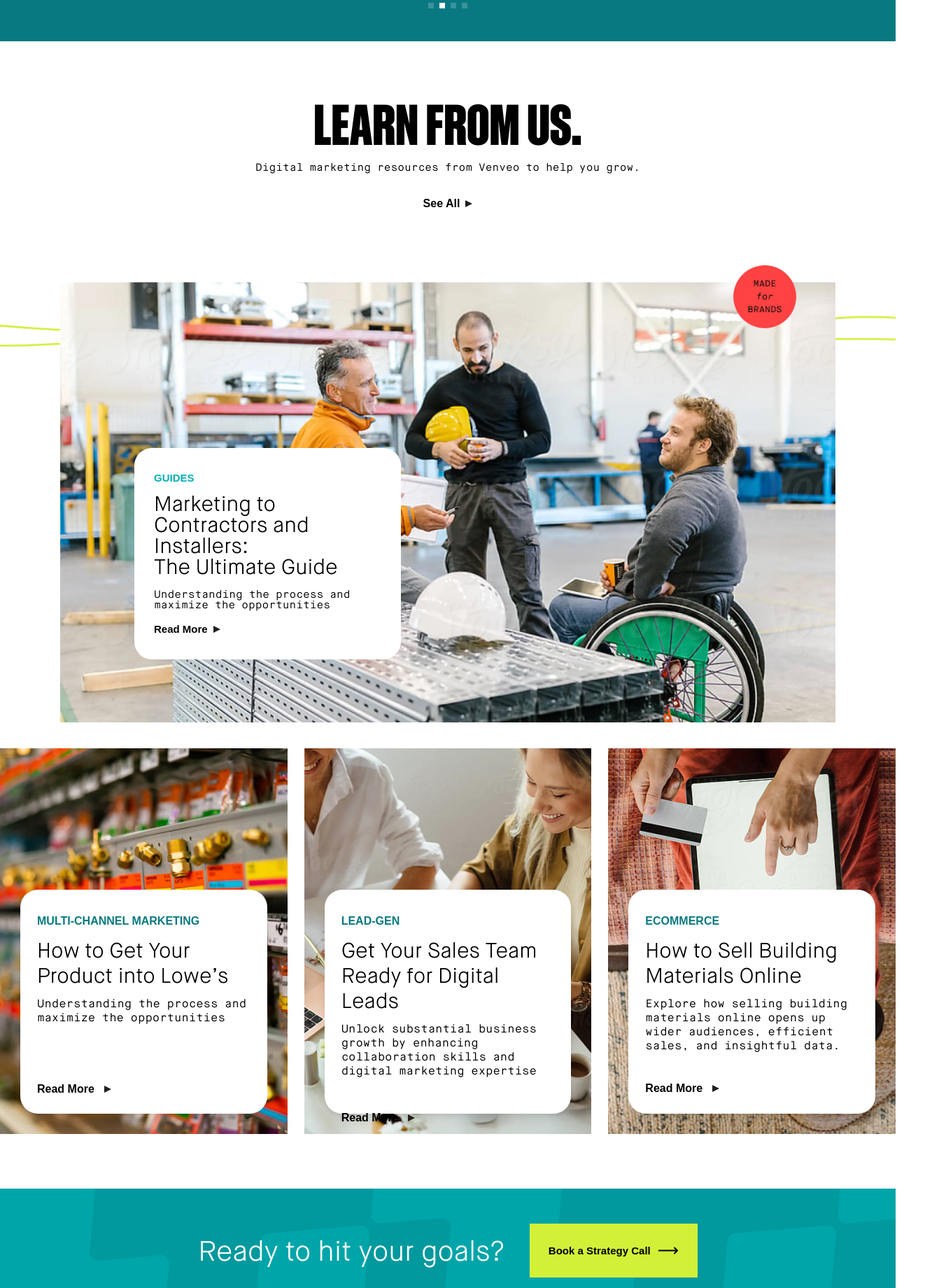
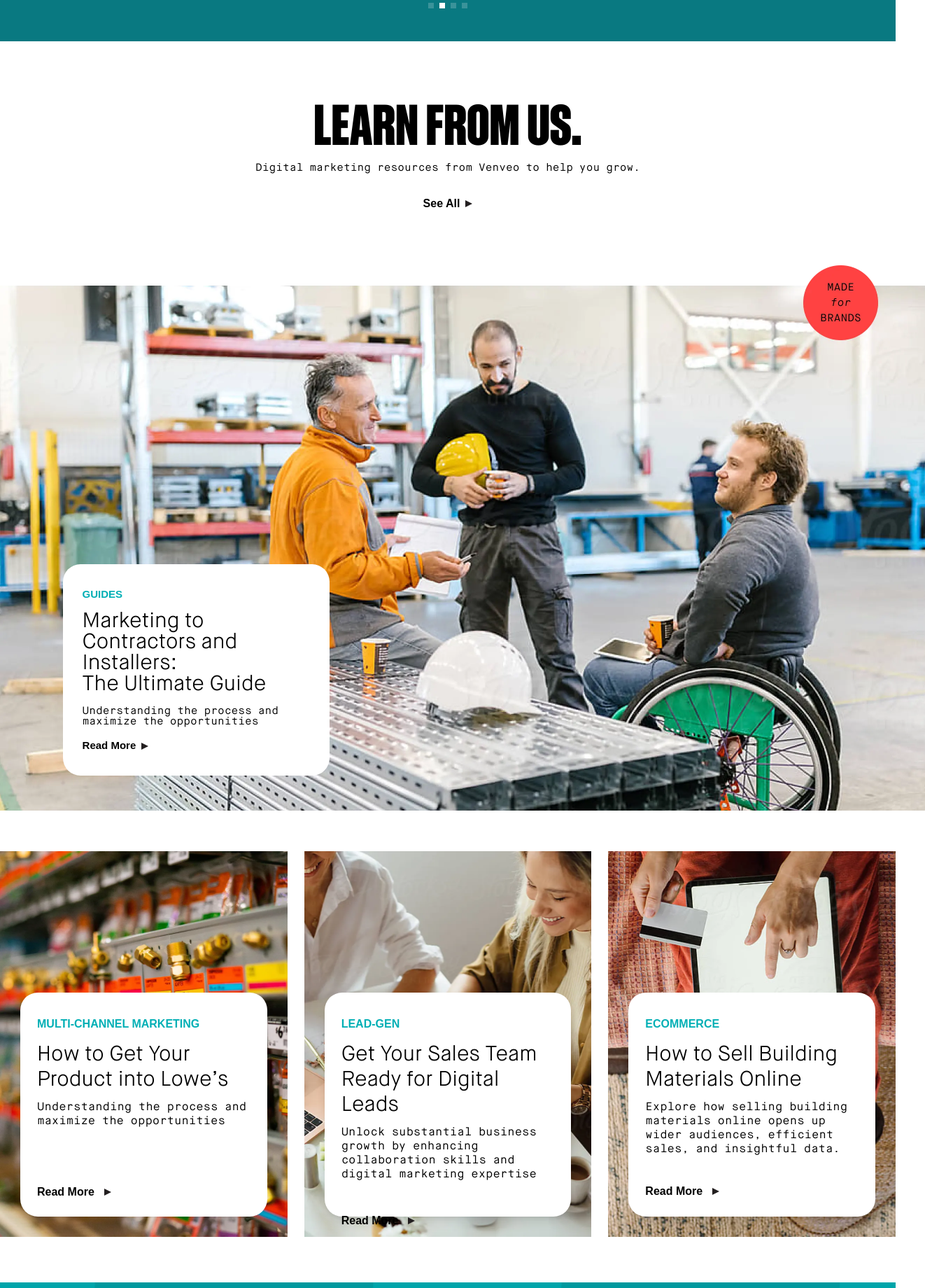
Before and after one commit to sonambishnoi550/Venveo-page, a React (Create React App) app: page / in a window 1280 px wide. Shown: the part 6960-8800 px from the top of the page at 70% size, 1322 px wide, since content can reach past the window. Built offline with nearby package versions, Linux system fonts and the light colour scheme.

Commit message:
change color

```diff
--- a/src/components/LearnFrom.jsx
+++ b/src/components/LearnFrom.jsx
@@ -2,13 +2,13 @@ import React from "react";
 
 const LearnFrom = () => {
     return (
-        <div className="relative sm:pt-20 pt-8 pb-2">
+        <div className="relative sm:pt-20 pt-8 pb-[29px]">
             <img
                 src="./assets/images/webp/digital-bg.webp"
                 alt="Background"
                 className="absolute top-[40%] max-sm:hidden block"
             />
-            <div className="md:container max-w-[1322px]">
+            <div className="max-md:container max-w-[1322px] !mx-auto">
                 <h2 className="text-custom-7xl font-bold leading-none text-center uppercase font-sohne pb-[13px] max-md:text-6xl">
                     Learn from us.
                 </h2>
@@ -25,11 +25,11 @@ const LearnFrom = () => {
                 <img
                     src="./assets/images/webp/learn-image.webp"
                     alt="Section Background"
-                    className="relative md:block hidden"
+                    className="relative md:block hidden xl:max-w-[1322px]"
                 />
                 <img className="relative max-md:block hidden" src="./assets/images/webp/mobile-learn.webp" alt="learn" />
 
-                <div className="bg-white pt-[35px] pb-[31px] px-7 absolute bottom-[10%] left-[15%] max-md:left-[5%] rounded-[25px] max-lg:pt-[30px] max-lg:pb-[26px] max-lg:px-[26px] max-lg:max-w-[339px]">
+                <div className="bg-white pt-[35px] pb-[31px] px-7 absolute bottom-[7%] left-[7%] max-md:left-[7%] rounded-[25px] max-lg:pt-[30px] max-lg:pb-[26px] max-lg:px-[26px] max-lg:max-w-[339px] max-sm:max-w-[315px] max-sm:p-4">
                     <p className="text-custom-xs font-semibold leading-none text-left text-sky pb-4 mainson_Neue uppercase">
                         Guides
                     </p>
--- a/src/components/ReadMore.jsx
+++ b/src/components/ReadMore.jsx
@@ -5,7 +5,7 @@ const ReadMore = () => {
     const [showAll, setShowAll] = useState(false);
 
     return (
-        <div className="max-w-[1920px] mx-auto w-full sm:pt-[29px] pt-2 pb-[62px] max-sm:pb-[30px]">
+        <div className="max-w-[1920px] mx-auto w-full sm:pt-[29px] pt-2 pb-[52px] max-sm:pb-[30px]">
             <div className="sm:flex hidden max-xl:flex-wrap justify-between gap-6 max-xl:justify-center max-w-[1920px] 2xl:container mx-auto w-full">
                 {MARKETING_DATA.map((data, index) => (
                     <div
@@ -13,7 +13,7 @@ const ReadMore = () => {
                         className={`max-w-[440px] w-full p-[202px_29px_29px_29px] bg-cover bg-no-repeat bg-center ${data.bgImage}`}>
                         <div className="w-full max-w-[382px] h-[320px] bg-white p-[35px_24px_24px_24px] shadow-lg rounded-[25px]">
                             <div className="flex flex-col h-full">
-                                <p className="text-green text-custom-lg leading-5 font-semibold uppercase pb-[15px]">
+                                <p className="text-sky text-custom-lg leading-5 font-semibold uppercase pb-[15px]">
                                     {data.title}
                                 </p>
                                 <p className="text-black text-2xl leading-custom-5xl sm:text-3xl sm:leading-custom-6xl font-maisonLight font-light pb-3">{data.subtitle}</p>
@@ -45,7 +45,7 @@ const ReadMore = () => {
                             className={`w-full h-[240px] p-[23px_0_20px_113px] bg-cover bg-no-repeat bg-center ${data.bgImage}`}
                         >
                             <div className="w-full bg-white p-[29px_0_26px_25px] shadow-lg rounded-[25px] rounded-tr-none rounded-br-none">
-                                <p className="text-green text-custom-xs leading-5 font-semibold uppercase pb-[15px] max-sm:pb-[6px]">
+                                <p className="text-sky text-custom-xs leading-5 font-semibold uppercase pb-[15px] max-sm:pb-[6px]">
                                     {data.title}
                                 </p>
                                 <p className="text-black text-2xl max-w-[201px] leading-[26px] font-maisonLight font-light pb-[19px]">
--- a/src/components/Ready.jsx
+++ b/src/components/Ready.jsx
@@ -3,7 +3,7 @@ import React from "react";
 const Ready = () => {
   return (
     <section
-      className="bg-ready lg:py-[66px] pt-[56px] pb-[54px] bg-center bg-no-repeat bg-cover"
+      className="bg-ready lg:pt-[66px] lg:pb-[60px] pt-[56px] pb-[54px] bg-center bg-no-repeat bg-cover"
     >
       <div className="container">
         <div className="lg:flex justify-center">
--- a/tailwind.config.js
+++ b/tailwind.config.js
@@ -24,9 +24,7 @@ module.exports = {
         'maisonMedium': "'MaisonNeueMedium',sans-serif",
         'maisonDemi': "'MaisonNeueDemi',sans-serif",
         'maisonMono': "'MaisonNeueMono',sans-serif",
-
       },
-
       fontSize: {
         'custom-xxs': '6px',
         'custom-sx': '13px',
@@ -38,7 +36,6 @@ module.exports = {
         'custom-7xl': '80px',
         'custom-8xl': '100px',
         'custom-9xl': '120px',
-
       },
       lineHeight: {
         'custom-md': '115%',
@@ -69,8 +66,6 @@ module.exports = {
         'mobile-marketing-two': "url('/public/assets/images/webp/mobile-read-two.webp')",
         'mobile-marketing-three': "url('/public/assets/images/webp/mobile-read-three.webp')",
       }
-
-
     },
   },
   plugins: [],
```
